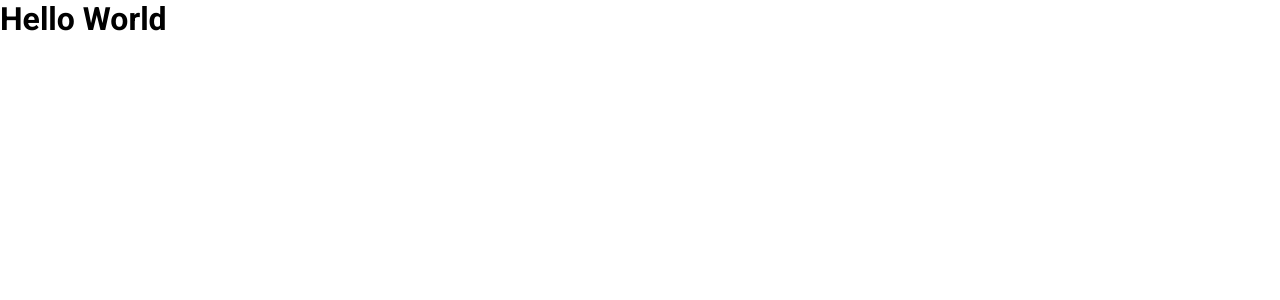
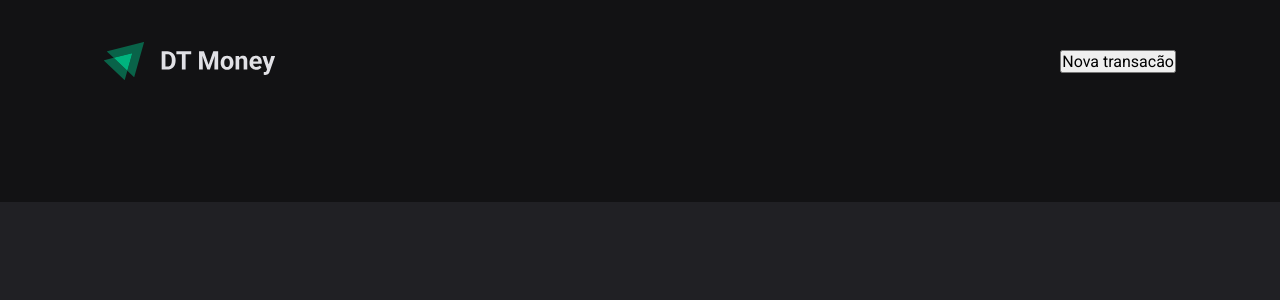
Before and after one commit to vinnycosta9898/ignite-dt-money, a React (Vite) app: page / in a window 1280 px wide. Shown: the top 300 px of the page. Built offline with nearby package versions, Linux system fonts and the light colour scheme.

Commit message:
Criando o componente Header e a page Transactions

```diff
--- a/src/App.tsx
+++ b/src/App.tsx
@@ -1,12 +1,15 @@
 import { ThemeProvider } from "styled-components"
 import { GlobalStyle } from "./styles/GlobalStyle"
 import { defaultTheme } from "./styles/themes/default"
+
+import { Transactions } from "./pages/Transactions/index"
+
 
 function App() {
   return (
     <ThemeProvider theme={defaultTheme}>
       <GlobalStyle/>
-      <h1>Hello World</h1>
+      <Transactions/>
     </ThemeProvider>
   )
 }
--- /dev/null
+++ b/src/components/Header/index.tsx
@@ -0,0 +1,13 @@
+import { HeaderContainer, HeaderContent } from "./styles";
+import logoImg from '../../assets/logo.svg';
+
+export function Header(){
+    return(
+        <HeaderContainer>
+            <HeaderContent>
+                <img src={logoImg}/>
+                <button>Nova transacão</button>
+            </HeaderContent>
+        </HeaderContainer>
+    )
+}
--- /dev/null
+++ b/src/components/Header/styles.ts
@@ -0,0 +1,17 @@
+import styled from "styled-components";
+
+export const HeaderContainer = styled.header`
+    background: ${(props) => props.theme["gray-900"]};
+    padding: 2.5rem 0 7.5rem;
+`
+
+export const HeaderContent = styled.div`
+    width: 100%;
+    max-width: 1120px;
+    margin: 0 auto;
+    padding: 0 1.5rem;
+
+    display: flex;
+    justify-content: space-between;
+    align-items: center;
+`
--- /dev/null
+++ b/src/pages/Transactions/index.tsx
@@ -0,0 +1,9 @@
+import { Header } from "../../components/Header/index";
+
+export function Transactions(){
+    return(
+        <div>
+            <Header/>
+        </div>
+    )
+}
--- /dev/null
+++ b/src/pages/Transactions/styles.ts
@@ -0,0 +1 @@
+import styled from "styled-components";
--- a/src/styles/GlobalStyle.ts
+++ b/src/styles/GlobalStyle.ts
@@ -9,13 +9,13 @@
 
     :focus{
         outline: 0;
-        box-shadow: 0 0 0 2px ${(props) => props.theme["green-500"]}
+        box-shadow: 0 0 0 2px ${(props) => props.theme["green-500"]};
 
     }
 
     body{
-        background-color: ${(props) => props.theme["gray-800"]}
-        color: ${(props) => props.theme["gray-100"]}
+        background-color: ${(props) => props.theme["gray-800"]};
+        color: ${(props) => props.theme["gray-100"]};
         -webkit-font-smoothing: antialiased;
     }
 
```
Also changed, not shown: src/assets/logo.svg (added).
